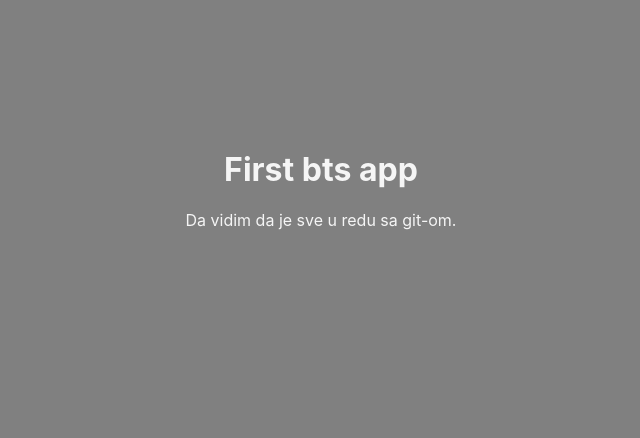
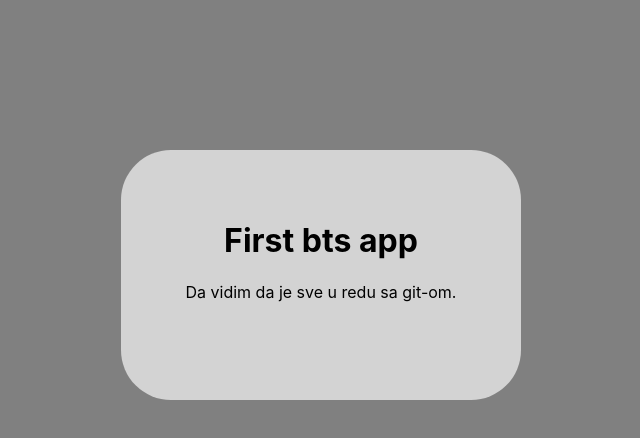
Before and after one commit to s7markobates/bts2, a React (Create React App) app: page / in a window 1280 px wide. Shown: the top 438 px of the page, without its empty margins (319-959 px from the left). Built offline with nearby package versions, Linux system fonts and the light colour scheme.

Commit message:
Malo stilizovanja app.js-a.

```diff
--- a/src/App.css
+++ b/src/App.css
@@ -1,5 +1,11 @@
 .App {
+  height: 200px;
+  width: 400px;
+  margin: auto;
   text-align: center;
-  color: whitesmoke;
+  color: black;
   margin-top: 150px;
+  background-color: lightgrey;
+  border-radius: 50px;
+  padding-top: 50px;
 }
```
